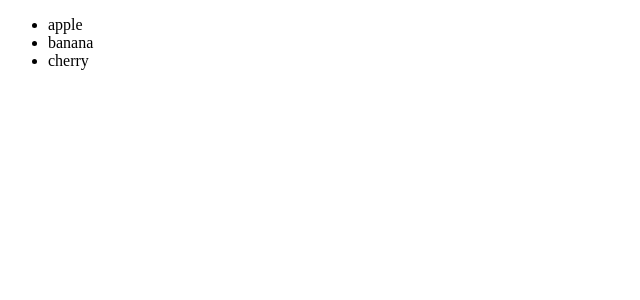
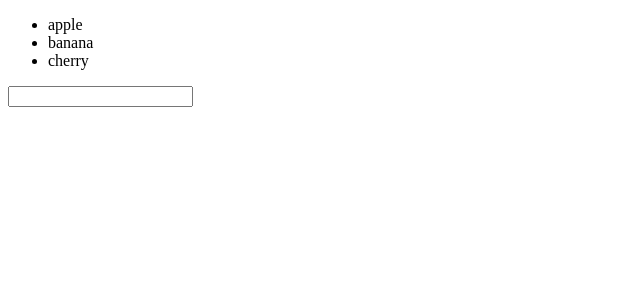
Before and after one commit to maddenp/react-redux-test, a React app: page / in a window 1280 px wide. Shown: the top 300 px of the page, without its empty margins (0-640 px from the left). Built offline with nearby package versions, Linux system fonts and the light colour scheme.

Commit message:
Add text-entry box

```diff
--- a/index.js
+++ b/index.js
@@ -7,6 +7,7 @@ import App from './src/components/App';
 import reducer from './src/reducers/reducer';
 
 const initial = {
+  box_value: '',
   items: [
     { key: 1, val: 'apple' },
     { key: 2, val: 'banana' },
--- /dev/null
+++ b/src/components/Box.js
@@ -0,0 +1,5 @@
+import React from 'react';
+
+export default props => (
+  <input type="text" value={props.box_value} onChange={(e) => props.onEntry(e.target.value)} />
+);
--- a/src/components/List.js
+++ b/src/components/List.js
@@ -1,9 +1,13 @@
 import React from 'react';
 
+import Box from './Box';
 import ListItem from './ListItem';
 
 export default props => (
-  <ul>
-    {props.items.map(item => <ListItem key={item.key} item={item.val} onClick={() => props.onItemClick(item.key)} />)}
-  </ul>
+  <div>
+    <ul>
+      {props.items.map(item => <ListItem key={item.key} item={item.val} onClick={() => props.onItemClick(item.key)} />)}
+    </ul>
+    <Box box_value={props.box_value} onEntry={props.onEntry} />
+  </div>
 );
--- a/src/containers/DynamicList.js
+++ b/src/containers/DynamicList.js
@@ -4,13 +4,15 @@ import List from '../components/List';
 
 const select = (state) => {
   return {
+    box_value: state.box_value,
     items: state.items
   };
 };
 
 const actions = (dispatch) => {
   return {
-    onItemClick: (key) => { dispatch({type: 'REMOVE', key: key}) }
+    onEntry: val => { dispatch({type: 'ENTRY', val: val}) },
+    onItemClick: key => { dispatch({type: 'REMOVE', key: key}) }
   };
 };
 
--- a/src/reducers/reducer.js
+++ b/src/reducers/reducer.js
@@ -1,7 +1,9 @@
 export default (state, action) => {
   switch (action.type) {
+  case 'ENTRY':
+    return Object.assign({}, state, {box_value: action.val});
   case 'REMOVE':
-    return { items: state.items.reduce((m, e) => e.key === action.key ? m : m.concat(e), []) };
+    return Object.assign({}, state, {items: state.items.reduce((m, e) => e.key === action.key ? m : m.concat(e), [])});
   default:
     return state;
   }
```
